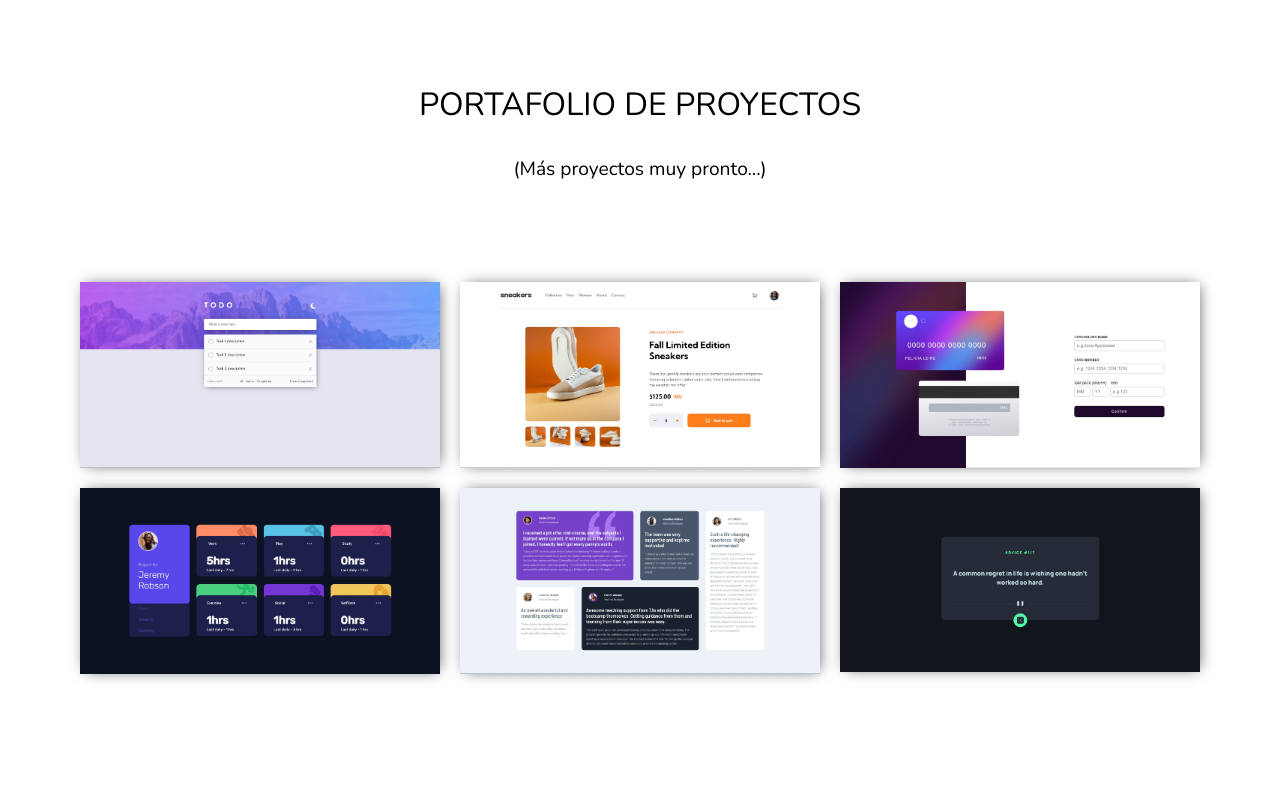
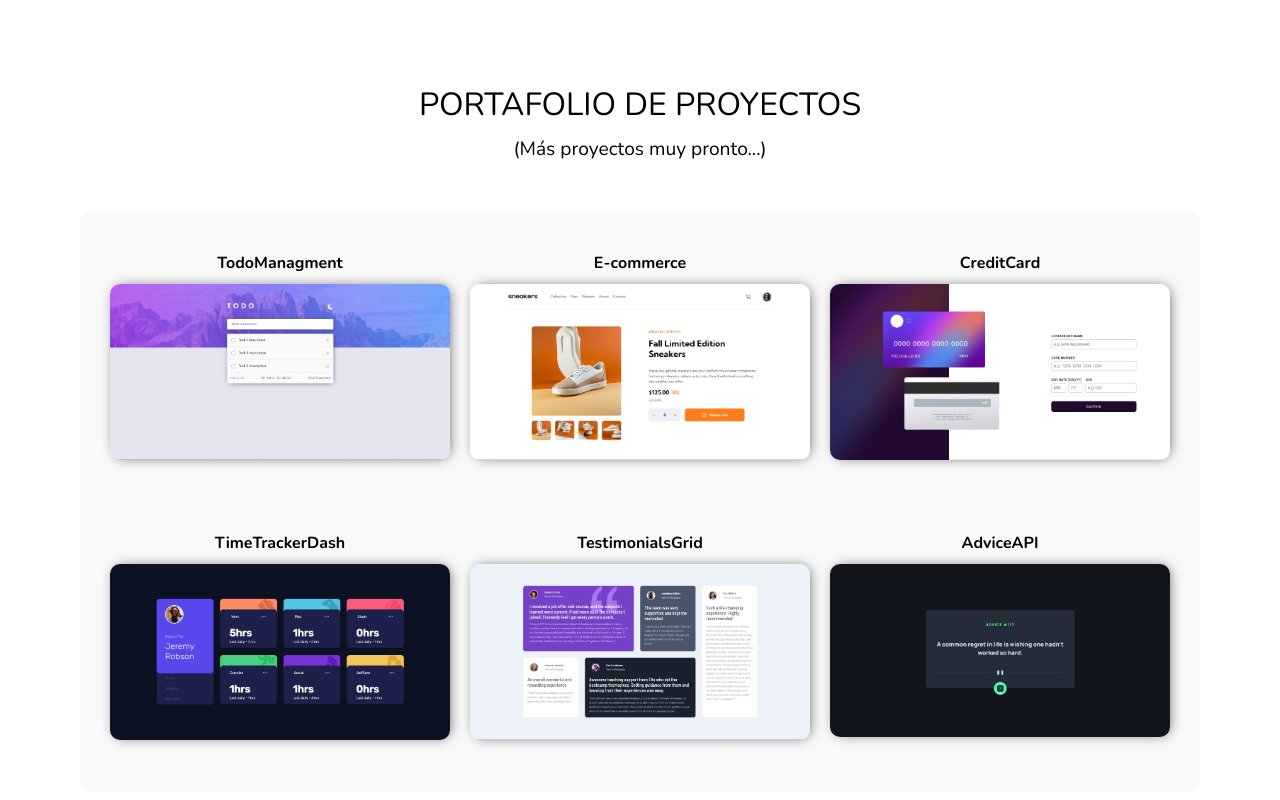
Before and after one commit to DavidSRV/portfolio, a React (Create React App) app: page /About in a window 1280 px wide. Shown: the part 2660-3460 px from the top of the page. Built offline with nearby package versions, Linux system fonts and the light colour scheme.

Commit message:
section project done!

```diff
--- a/src/pages/projects/Projects.jsx
+++ b/src/pages/projects/Projects.jsx
@@ -7,11 +7,39 @@ function Projects() {
     <section className="portfolio">
       <p className="portfolio__title">PORTAFOLIO DE PROYECTOS</p>
       <p className="portfolio__subtitle">(Más proyectos muy pronto...)</p>
-      <article className="portfolio__projects" >
-      {projects.map((item) => (
-          <img key={item.name} className={item.name} src={item.img} alt={item.name} />
-          ))}
-          </article>
+      <article className="portfolio__projects">
+        {projects.map((item) => (
+          <div className="portfolio__container">
+            <p className="portfolio__nameProject">{item.name}</p>
+            <a href={item.urlLive} target="__blank">
+              <img
+                key={item.name}
+                className={item.name}
+                src={item.img}
+                alt={item.name}
+              />
+            </a>
+            <div className="container__links">
+              <a
+                className="linkUrlLive"
+                target="_blank"
+                rel="noreferrer"
+                href={item.urlLive}
+              >
+                Visita la página
+              </a>
+              <a
+                className="linkUrlRepo"
+                target="_blank"
+                rel="noreferrer"
+                href={item.urlRepo}
+              >
+                Codigo del Proyecto
+              </a>
+            </div>
+          </div>
+        ))}
+      </article>
     </section>
   );
 }
--- a/src/pages/projects/_ProjectsStyle.scss
+++ b/src/pages/projects/_ProjectsStyle.scss
@@ -1,3 +1,5 @@
+@use '../../style/colors' as *;
+
 .portfolio {
 
     height: 100vh;
@@ -13,8 +15,7 @@
         text-align: center;
         font-size: 1.2rem;
         font-weight: 100;
-        margin-top: 30px;
-        margin-bottom: 100px;
+        margin-top: 10px;
     }
 
     & .portfolio__projects {
@@ -22,7 +23,24 @@
         grid-template-columns: repeat(3, minmax(200px, 1fr));
         justify-items: center;
         gap: 20px;
-        margin: 80px;
+        margin: 50px 80px;
+        background-color: $background-projects;
+        padding: 20px 30px;
+        border-radius: 10px;
+
+        & .portfolio__container {
+
+            &:hover .container__links{
+                opacity: 1;
+                transition: all 1s;
+            }
+
+            & .portfolio__nameProject {
+                text-align: center;
+                font-weight: 700;
+                margin-top: 10px;
+                padding: 10px;
+            }
 
             & img {
                 max-width: 100%;
@@ -30,6 +48,12 @@
                 -webkit-box-shadow: 2px 0px 14px -4px rgba(0, 0, 0, 0.75);
                 -moz-box-shadow: 2px 0px 14px -4px rgba(0, 0, 0, 0.75);
                 box-shadow: 2px 0px 14px -4px rgba(0, 0, 0, 0.75);
+                border-radius: 10px;
+                user-select: none;
+                cursor: pointer;
+
+                &:hover {}
+
             }
 
             & .TodoManagment {
@@ -61,6 +85,41 @@
 
             }
 
+            & .container__links {
+                display: flex;
+                justify-content: space-around;
+                margin: 5px;
+                opacity: 0;
+                transition: all 1s;
+
+
+                & .linkUrlLive {
+                    text-decoration: none;
+                    color: $letter;
+
+                    &:hover{
+                        color: grey;
+                        text-decoration: underline;
+                    }
+
+                }
+
+                & .linkUrlRepo {
+                    text-decoration: none;
+                    color: $letter;
+
+                    &:hover{
+                        color: grey;
+                        text-decoration: underline;
+                    }
+
+                }
+
+            }
+
+        }
+
+
     }
 
 
--- a/src/style/_colors.scss
+++ b/src/style/_colors.scss
@@ -1,3 +1,4 @@
 $letter: #212529;
 $background-about: #000000;
 $background-skills: #e3e3e3;
+$background-projects: rgba(128, 128, 128, 0.048)
--- a/src/style/_resets.scss
+++ b/src/style/_resets.scss
@@ -12,7 +12,7 @@ body {
     height: 100%;
     font-family: 'Nunito', sans-serif;
 
-    ::-webkit-scrollbar {
-        display: none;
-    }
+    // ::-webkit-scrollbar {
+    //     display: none;
+    // }
 }
```
Lines whose indentation alone changed are shown as unchanged.
